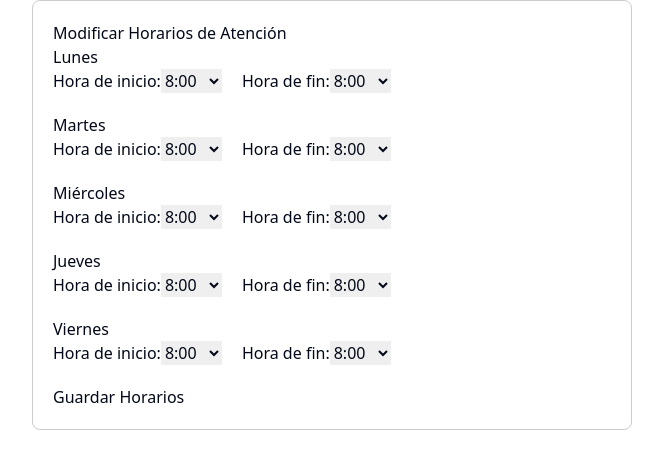
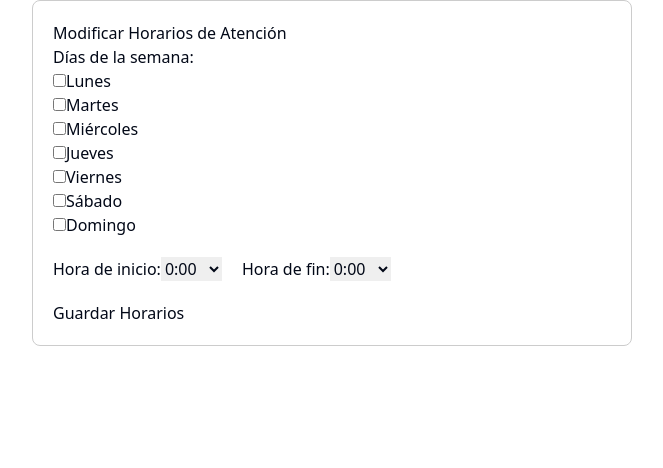
Before and after one commit to MarianoFrancisco/AYD1_P2_G1, a React (Vite) app in the folder frontend/: page /horario-medico in a window 1280 px wide. Shown: the top 468 px of the page, without its empty margins (308-971 px from the left). Built offline with nearby package versions, Linux system fonts and the light colour scheme.

Commit message:
cambios horario

```diff
--- a/frontend/src/components/AppointmentsTableByMedic.jsx
+++ b/frontend/src/components/AppointmentsTableByMedic.jsx
@@ -23,7 +23,7 @@ const AppointmentsTable = ({userId}) => {
     useEffect(() => {
         const fetchAppointments = async () => {
             try {
-                const response = await fetch(`${import.meta.env.VITE_API_URL}/api/appointment/medic?user_id=${userId}`);
+                const response = await fetch(`${import.meta.env.VITE_API_URL}/api/appointment/medic/pending?user_id=${userId}`);
                 console.log(`${import.meta.env.VITE_API_URL}/api/appointment/medic/pending?user_id=${userId}`);
                 const data = await response.json();
                 setAppointments(data.appointments);
--- a/frontend/src/pages/DoctorHome.jsx
+++ b/frontend/src/pages/DoctorHome.jsx
@@ -1,44 +1,46 @@
-import { useEffect, useState } from 'react'
-import { decodeToken } from 'react-jwt'
-import Cookies from 'js-cookie'
-import AppointmentsTable from '../components/AppointmentsTableByMedic'
-
+import { useEffect, useState } from 'react';
+import { decodeToken } from 'react-jwt';
+import Cookies from 'js-cookie';
+import AppointmentsTable from '../components/AppointmentsTableByMedic';
+import HorarioMedico from '../pages/HorarioMedico'; // Asumiendo que tienes un componente para crear horarios
 
 export function DoctorHome({ onLogout }) {
     useEffect(() => {
-    document.title = 'Doctor Home | MediCare'
-
-  })
+        document.title = 'Doctor Home | MediCare';
+    });
 
     const getUserData = () => {
-    const token = Cookies.get('token')
+        const token = Cookies.get('token');
 
         if (token) {
-      const decodedUser = decodeToken(token)
-      return decodedUser
+            const decodedUser = decodeToken(token);
+            return decodedUser;
         } else {
-      console.log('No se encontró ningún token en las cookies.')
+            console.log('No se encontró ningún token en las cookies.');
+            return null;
         }
-  }
-  const userData = getUserData()
+    };
+    const userData = getUserData();
 
-  const [isOpen, setIsOpen] = useState(false)
+    const [isOpen, setIsOpen] = useState(false);
+    const [content, setContent] = useState('appointments'); // Estado para controlar el contenido
 
     useEffect(() => {
         const handleClickOutside = (event) => {
             if (!event.target.closest('#user-menu-button') && !event.target.closest('#user-menu')) {
-                setIsOpen(false)
+                setIsOpen(false);
             }
-        }
-        document.addEventListener('click', handleClickOutside)
+        };
+        document.addEventListener('click', handleClickOutside);
         return () => {
-            document.removeEventListener('click', handleClickOutside)
-        }
-    }, [])
+            document.removeEventListener('click', handleClickOutside);
+        };
+    }, []);
 
     const toggleMenu = () => {
-        setIsOpen(!isOpen)
-    }
+        setIsOpen(!isOpen);
+    };
+
     return (
         <div className="min-h-full">
             <nav className="bg-gray-800">
@@ -50,9 +52,9 @@ export function DoctorHome({ onLogout }) {
                             </div>
                             <div className="hidden md:block">
                                 <div className="ml-10 flex items-baseline space-x-4">
-                                <a href="#" className="rounded-md bg-gray-900 px-3 py-2 text-sm font-medium text-white" aria-current="page">Citas</a>
-                                <a href="#" className="rounded-md px-3 py-2 text-sm font-medium text-gray-300 hover:bg-gray-700 hover:text-white">Horarios</a>
-                                <a href="#" className="rounded-md px-3 py-2 text-sm font-medium text-gray-300 hover:bg-gray-700 hover:text-white">Nuevo horario</a>
+                                    <button onClick={() => setContent('appointments')} className="rounded-md bg-gray-900 px-3 py-2 text-sm font-medium text-white" aria-current="page">Citas</button>
+                                    <button onClick={() => setContent('schedule')} className="rounded-md px-3 py-2 text-sm font-medium text-gray-300 hover:bg-gray-700 hover:text-white">Horarios</button>
+                                    <button onClick={() => setContent('newSchedule')} className="rounded-md px-3 py-2 text-sm font-medium text-gray-300 hover:bg-gray-700 hover:text-white">Nuevo horario</button>
                                 </div>
                             </div>
                         </div>
@@ -93,9 +95,9 @@ export function DoctorHome({ onLogout }) {
 
                 <div className={`md:hidden ${isOpen ? 'block' : 'hidden'}`} id="mobile-menu">
                     <div className="space-y-1 px-2 pb-3 pt-2 sm:px-3">
-                    <a href="#" className="block rounded-md bg-gray-900 px-3 py-2 text-base font-medium text-white" aria-current="page">Citas</a>
-                    <a href="#" className="block rounded-md px-3 py-2 text-base font-medium text-gray-300 hover:bg-gray-700 hover:text-white">Horarios</a>
-                    <a href="#" className="block rounded-md px-3 py-2 text-base font-medium text-gray-300 hover:bg-gray-700 hover:text-white">Nuevo horario</a>
+                        <button onClick={() => setContent('appointments')} className="block rounded-md bg-gray-900 px-3 py-2 text-base font-medium text-white" aria-current="page">Citas</button>
+                        <button onClick={() => setContent('schedule')} className="block rounded-md px-3 py-2 text-base font-medium text-gray-300 hover:bg-gray-700 hover:text-white">Horarios</button>
+                        <button onClick={() => setContent('newSchedule')} className="block rounded-md px-3 py-2 text-base font-medium text-gray-300 hover:bg-gray-700 hover:text-white">Nuevo horario</button>
                     </div>
                     <div className="border-t border-gray-700 pb-3 pt-4">
                         <div className="flex items-center px-5">
@@ -115,8 +117,10 @@ export function DoctorHome({ onLogout }) {
                 </div>
             </nav>
             <div className="container mx-auto p-4">
-            <AppointmentsTable userId={userData.id} />
+                {content === 'appointments' && <AppointmentsTable userId={userData.id} />}
+                {content === 'schedule' && <div>Horarios</div>} {}
+                {content === 'newSchedule' && <HorarioMedico />} {}
             </div>
         </div>
-)
+    );
 }
--- a/frontend/src/pages/HorarioMedico.jsx
+++ b/frontend/src/pages/HorarioMedico.jsx
@@ -1,28 +1,33 @@
 import React, { useState } from 'react';
 
 const HorarioMedico = () => {
-    const diasSemana = ['Lunes', 'Martes', 'Miércoles', 'Jueves', 'Viernes'];
-    const horas = Array.from({ length: 13 }, (_, i) => 8 + i).map(h => h + ':00');
+  const diasSemana = ['Lunes', 'Martes', 'Miércoles', 'Jueves', 'Viernes', 'Sábado', 'Domingo'];
+  const horas = Array.from({ length: 24 }, (_, i) => i);
 
-    const [horarios, setHorarios] = useState(
+  const [diasSeleccionados, setDiasSeleccionados] = useState(
     diasSemana.reduce((acc, dia) => {
-            acc[dia] = { inicio: '8:00', fin: '8:00' };
+      acc[dia] = 0;
       return acc;
     }, {})
   );
+  const [horaInicio, setHoraInicio] = useState(0);
+  const [horaFin, setHoraFin] = useState(0);
 
-    const handleChange = (dia, tipo, valor) => {
-        setHorarios(prev => ({
+  const handleDiaChange = (dia) => {
+    setDiasSeleccionados(prev => ({
       ...prev,
-            [dia]: {
-                ...prev[dia],
-                [tipo]: valor
-            }
+      [dia]: prev[dia] === 0 ? 1 : 0
     }));
   };
 
   const handleSubmit = (e) => {
     e.preventDefault();
+    const horarios = {
+      diasSeleccionados,
+      horaInicio,
+      horaFin
+    };
+    // Aquí puedes manejar la lógica de guardar los horarios
     console.log('Horarios guardados:', horarios);
   };
 
@@ -30,27 +35,45 @@ const HorarioMedico = () => {
     <div style={{ maxWidth: '600px', margin: '0 auto', padding: '20px', border: '1px solid #ccc', borderRadius: '8px' }}>
       <h1>Modificar Horarios de Atención</h1>
       <form onSubmit={handleSubmit}>
+        <div style={{ marginBottom: '20px' }}>
+          <h3>Días de la semana:</h3>
           {diasSemana.map((dia) => (
-                    <div key={dia} style={{ marginBottom: '20px' }}>
-                        <h3>{dia}</h3>
+            <div key={dia}>
+              <label>
+                <input
+                  type="checkbox"
+                  checked={diasSeleccionados[dia] === 1}
+                  onChange={() => handleDiaChange(dia)}
+                />
+                {dia}
+              </label>
+            </div>
+          ))}
+        </div>
+        <div style={{ marginBottom: '20px' }}>
           <label>
             Hora de inicio:
-                            <select value={horarios[dia].inicio} onChange={(e) => handleChange(dia, 'inicio', e.target.value)}>
+            <select
+              value={horaInicio}
+              onChange={(e) => setHoraInicio(Number(e.target.value))}
+            >
               {horas.map((hora) => (
-                                    <option key={hora} value={hora}>{hora}</option>
+                <option key={hora} value={hora}>{hora}:00</option>
               ))}
             </select>
           </label>
           <label style={{ marginLeft: '20px' }}>
             Hora de fin:
-                            <select value={horarios[dia].fin} onChange={(e) => handleChange(dia, 'fin', e.target.value)}>
+            <select
+              value={horaFin}
+              onChange={(e) => setHoraFin(Number(e.target.value))}
+            >
               {horas.map((hora) => (
-                                    <option key={hora} value={hora}>{hora}</option>
+                <option key={hora} value={hora}>{hora}:00</option>
               ))}
             </select>
           </label>
         </div>
-                ))}
         <button type="submit">Guardar Horarios</button>
       </form>
     </div>
```
Lines whose indentation alone changed are shown as unchanged.
